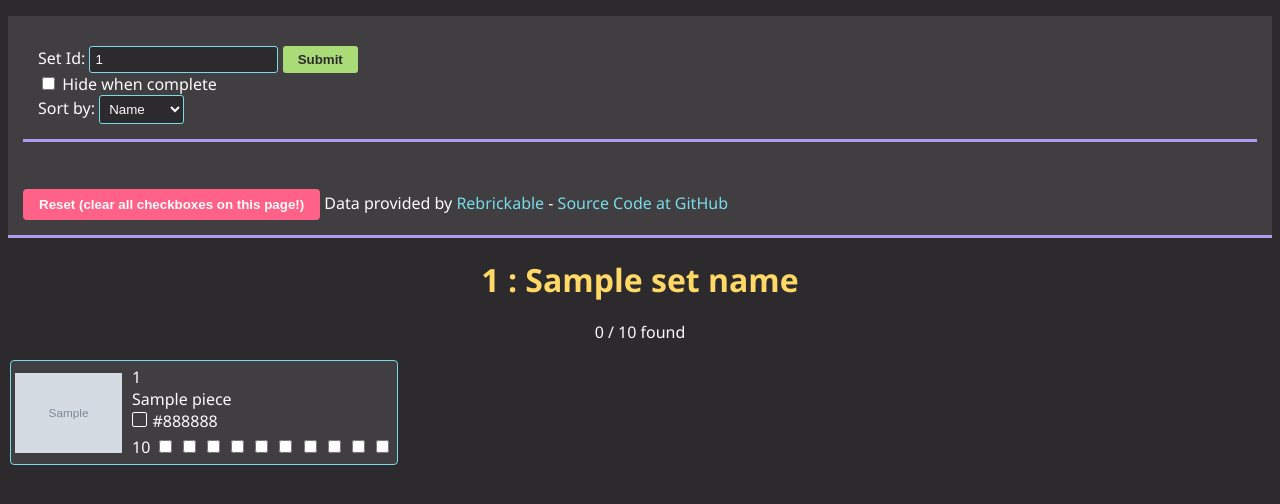
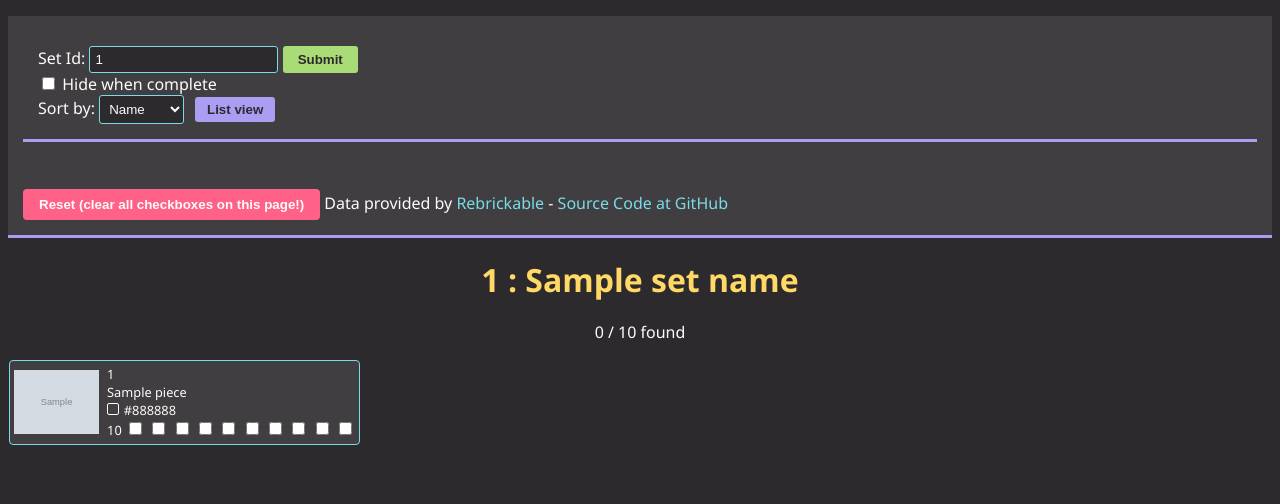
Before and after one commit to jgoewert/legochecklist, a Django app: template checklist/templates/index.html in a window 1280 px wide. Shown: the top 504 px of the page. Run offline with Django 4.2, Linux system fonts and the light colour scheme; the template is opened without the code that fills it: most values are stand-ins (such as "Sample title", 1, 10 or a date in 2020); grey boxes marked "Sample" are stand-in pictures.

Commit message:
Add a list view, smaller cards and print defaults
A button switches between tiles and a list with Part, Name, Color and Qty
columns, and the choice is remembered. Cards use smaller text, and the
page prints in landscape at about the size of the old cards at 50%.

Co-Authored-By: Claude Opus 5.5 <noreply@anthropic.com>
Claude-Session: https://claude.ai/code/session_01MBuo3hnFjRxzh2MEL3TXMo

```diff
--- /dev/null
+++ b/checklist/templates/_list_header.html
@@ -0,0 +1,7 @@
+<div class="list-header" aria-hidden="true">
+  <div class="list-image"></div>
+  <div class="part-num">Part</div>
+  <div class="part-name">Name</div>
+  <div class="part-color">Color</div>
+  <div class="part-count">Qty</div>
+</div>
--- a/checklist/templates/_piece.html
+++ b/checklist/templates/_piece.html
@@ -5,12 +5,12 @@
   <div class="no-image">No image</div>
   {% endif %}
   <div class="piece-info">
-    <div>
-      <div>{{ piece.num }}</div>
-      <div>{{ piece.name }}</div>
-      <div>{% if piece.color_rgb %}<span class="swatch" style="background-color: #{{ piece.color_rgb }}"></span>{% endif %}{{ piece.color }}</div>
+    <div class="part-details">
+      <div class="part-num">{{ piece.num }}</div>
+      <div class="part-name">{{ piece.name }}</div>
+      <div class="part-color">{% if piece.color_rgb %}<span class="swatch" style="background-color: #{{ piece.color_rgb }}"></span>{% endif %}{{ piece.color }}</div>
     </div>
-    <div>{{ piece.qty }}
+    <div class="part-count">{{ piece.qty }}
       {% for boxes in "x"|ljust:piece.qty %}
       <span class="checkbox"><input type="checkbox"
           aria-label="{{ piece.name }}, {{ piece.color }}, {{ forloop.counter }} of {{ piece.qty }}"
--- a/checklist/templates/index.html
+++ b/checklist/templates/index.html
@@ -29,6 +29,7 @@
 
     .piece {
       float: left;
+      font-size: 80%;
       border: solid 1px #78DCE8;
       background-color: #403E41;
       padding: .3em;
@@ -37,7 +38,7 @@
       border-radius: 4px;
       display: flex;
       align-items: center;
-      gap: 10px;
+      gap: .6em;
     }
 
     .piece-info {
@@ -53,7 +54,7 @@
     }
 
     .hidden {
-      display: none;
+      display: none !important;
     }
 
     .reset {
@@ -169,10 +170,140 @@
       display: none;
     }
 
+    .view-toggle {
+      margin-left: .5em;
+      background-color: #AB9DF2;
+      color: #2D2A2E;
+      border: none;
+      padding: 5px 12px;
+      border-radius: 3px;
+      cursor: pointer;
+      font-weight: bold;
+    }
+
+    .view-toggle:hover {
+      background-color: #9784ef;
+    }
+
+    /* List view: one row per part, in aligned columns. */
+    .list-header {
+      display: none;
+    }
+
+    .list-view .pieces {
+      display: block;
+      font-size: 80%;
+    }
+
+    .list-view .list-header,
+    .list-view .piece {
+      display: flex;
+      align-items: center;
+      gap: 1em;
+      padding: .3em .5em;
+    }
+
+    .list-view .list-header {
+      font-weight: bold;
+      color: #AB9DF2;
+      border-bottom: 2px solid #AB9DF2;
+    }
+
+    .list-view .piece {
+      float: none;
+      font-size: 100%;
+      width: 100%;
+      margin: 0;
+      border-width: 0 0 1px 0;
+      border-radius: 0;
+    }
+
+    .list-view .piece:nth-child(odd) {
+      background-color: #353236;
+    }
+
+    .list-view .list-image,
+    .list-view .piece img,
+    .list-view .no-image {
+      width: 3em;
+      height: 3em;
+      flex: none;
+    }
+
+    .list-view .piece img {
+      object-fit: contain;
+    }
+
+    .list-view .no-image {
+      font-size: 60%;
+      width: 5em;
+      height: 5em;
+    }
+
+    .list-view .piece-info,
+    .list-view .part-details {
+      display: flex;
+      flex-direction: row;
+      align-items: center;
+      gap: 1em;
+      flex: 1;
+      min-width: 0;
+    }
+
+    .list-view .part-num {
+      width: 8em;
+      flex: none;
+      overflow-wrap: anywhere;
+    }
+
+    .list-view .part-name {
+      flex: 1;
+      min-width: 0;
+    }
+
+    .list-view .part-color {
+      width: 11em;
+      flex: none;
+    }
+
+    .list-view .part-count {
+      width: 18em;
+      flex: none;
+    }
+
+    /* On narrow screens, stack each part's details instead of using columns. */
+    @media (max-width: 45em) {
+      .list-view .list-header {
+        display: none;
+      }
+
+      .list-view .piece-info,
+      .list-view .part-details {
+        flex-direction: column;
+        align-items: flex-start;
+        gap: 0;
+      }
+
+      .list-view .part-num,
+      .list-view .part-color,
+      .list-view .part-count {
+        width: auto;
+      }
+    }
+
+    /* Print in landscape by default. Browsers still let people change this. */
+    @page {
+      size: landscape;
+    }
+
     @media print {
       body {
         background-color: white;
         color: black;
+        /* The print dialog's Scale can't be set from a page, so shrink the page
+           instead. With the smaller cards above, this matches printing the
+           older, larger cards at 50%. Leave the dialog's Scale at 100%. */
+        zoom: 0.625;
       }
 
       h1,
@@ -192,6 +323,17 @@
 
       .no-image {
         border-color: #000;
+      }
+
+      .list-view .list-header {
+        color: black;
+        border-bottom-color: black;
+      }
+
+      .list-view .piece:nth-child(odd) {
+        background-color: #eee;
+        print-color-adjust: exact;
+        -webkit-print-color-adjust: exact;
       }
 
       .color-group h2 {
@@ -222,6 +364,33 @@
   </style>
   <script>
     const HIDE_SETTING_KEY = 'legochecklist-hideondone';
+    const VIEW_SETTING_KEY = 'legochecklist-view';
+
+    function saved_view() {
+      try {
+        return localStorage.getItem(VIEW_SETTING_KEY) === 'list' ? 'list' : 'tiles';
+      } catch (e) {
+        return 'tiles';
+      }
+    }
+    function apply_view(view) {
+      const list = view === 'list';
+      document.body.classList.toggle('list-view', list);
+      const button = document.getElementById('viewtoggle');
+      if (button) {
+        button.textContent = list ? 'Tile view' : 'List view';
+        button.setAttribute('aria-pressed', list);
+      }
+    }
+    function toggle_view() {
+      const view = document.body.classList.contains('list-view') ? 'tiles' : 'list';
+      apply_view(view);
+      try {
+        localStorage.setItem(VIEW_SETTING_KEY, view);
+      } catch (e) {
+        // The view still changes; it just isn't remembered.
+      }
+    }
 
     function piece_checkboxes(root) {
       return Array.from(root.querySelectorAll('.piece-info input[type="checkbox"]'));
@@ -288,6 +457,7 @@
       document.getElementById('topform').submit();
     }
     function start() {
+      apply_view(saved_view());
       document.getElementById("hideondone").checked = localStorage.getItem(HIDE_SETTING_KEY) === 'true';
       restore_checkbox_values();
       update_progress();
@@ -319,12 +489,18 @@
         <option value="name" {% if set_sort == 'name' %} selected{% endif %}>Name</option>
         <option value="color" {% if set_sort == 'color' %} selected{% endif %}>Color</option>
         <option value="partnum" {% if set_sort == 'partnum' %} selected{% endif %}>PartNum</option>
-      </select><br />
+      </select>
+      <button type="button" class="view-toggle" id="viewtoggle" aria-pressed="false"
+        onclick="toggle_view()">List view</button><br />
     </form>
     <input class="reset" type="reset" onclick="reset()" value="Reset (clear all checkboxes on this page!)"></input>
     Data provided by <a href="https://rebrickable.com/downloads/">Rebrickable</a> - <a
       href="https://github.com/jgoewert/legochecklist">Source Code at GitHub</a>
   </div>
+  <script>
+    // Applied before the pieces render, so the saved view shows without a flash.
+    apply_view(saved_view());
+  </script>
   <h1>{{ set_id }} : {{ set_name }}</h1>
   <div class="progress" id="progress" aria-live="polite"></div>
   {% if set_sort == 'color' %}
@@ -333,6 +509,7 @@
   <section class="color-group">
     <h2>{{ group.grouper }}</h2>
     <div class="pieces clearfix">
+      {% include "_list_header.html" %}
       {% for piece in group.list %}
       {% include "_piece.html" %}
       {% endfor %}
@@ -341,6 +518,7 @@
   {% endfor %}
   {% else %}
   <div class="pieces clearfix">
+    {% include "_list_header.html" %}
     {% for piece in set_pieces %}
     {% include "_piece.html" %}
     {% endfor %}
```
Also changed, not shown: tests/frontend/checklist.test.js (+30 -0 lines).
